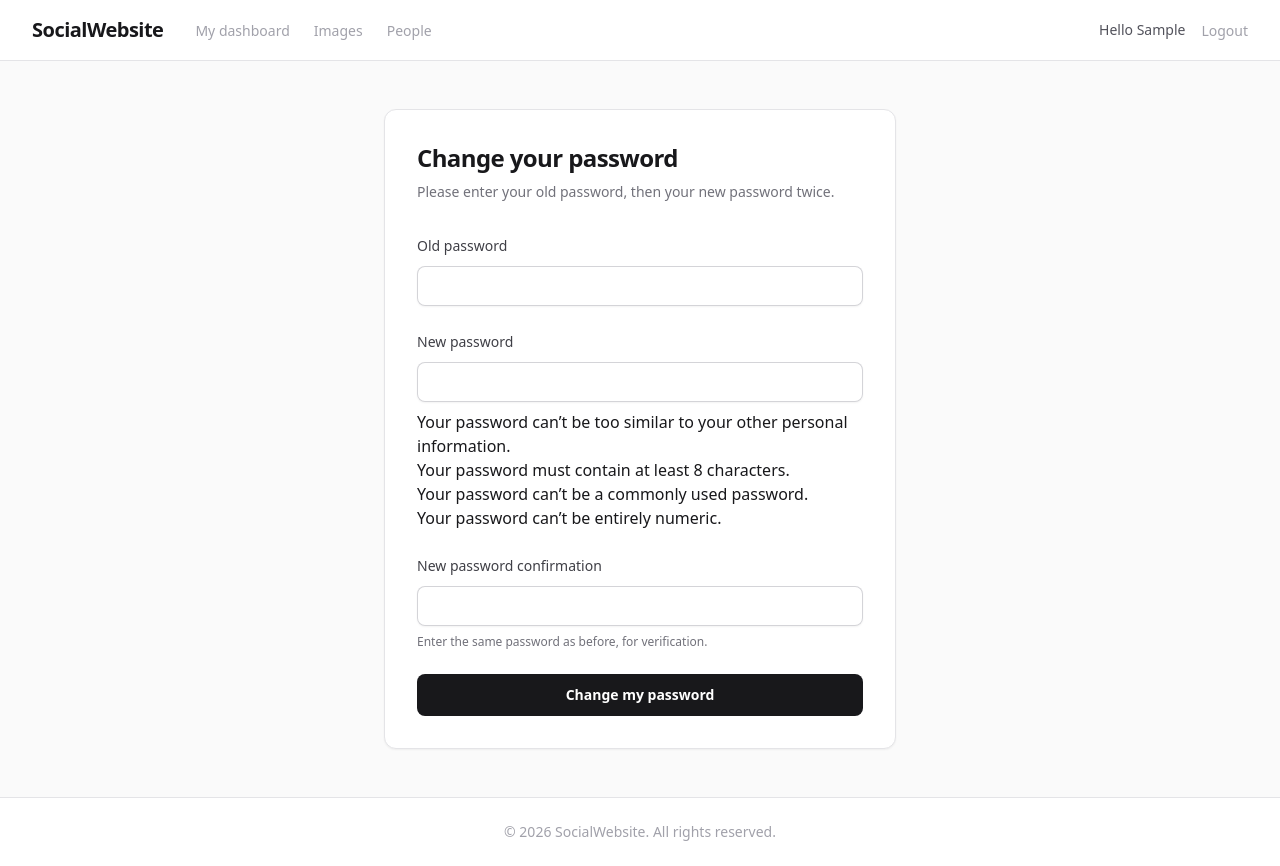
After one commit to ArastooMaleki/SocialWebsite, a Django app: page /account/change-password/ in a window 1280 px wide. The commit adds this page. Run offline with Django 5.2, Linux system fonts and the light colour scheme; the visitor is signed in with stand-in values (Sample User, id 1); some libraries are stand-ins or nearby versions.

Commit message:
feat : create change password views

```diff
--- /dev/null
+++ b/account/templates/registration/password_change_form.html
@@ -0,0 +1,62 @@
+{% extends "base.html" %}
+
+{% block title %}Change Password{% endblock %}
+
+{% block content %}
+<div class="max-w-xl mx-auto py-12 px-4 sm:px-6 lg:px-8">
+    <div class="bg-white p-8 border border-zinc-200 rounded-xl shadow-sm">
+
+        <!-- Header -->
+        <div class="mb-8">
+            <h1 class="text-2xl font-bold tracking-tight text-zinc-900">Change your password</h1>
+            <p class="mt-2 text-sm text-zinc-500">
+                Please enter your old password, then your new password twice.
+            </p>
+        </div>
+
+        <!-- Form -->
+        <form method="post" class="space-y-6">
+            {% csrf_token %}
+
+            <!-- General Form Errors -->
+            {% if form.non_field_errors %}
+            <div class="bg-red-50 border border-red-200 text-red-800 text-sm rounded-lg p-4" role="alert">
+                {% for error in form.non_field_errors %}
+                <p class="font-medium">{{ error }}</p>
+                {% endfor %}
+            </div>
+            {% endif %}
+
+            <!-- Loop through form fields for consistent styling -->
+            {% for field in form %}
+            <div>
+                <label for="{{ field.id_for_label }}" class="block text-sm font-medium leading-6 text-zinc-700">
+                    {{ field.label }}
+                </label>
+                <div class="mt-2">
+                    <input type="password" name="{{ field.name }}" id="{{ field.id_for_label }}"
+                        autocomplete="{{ field.name }}"
+                        class="block w-full rounded-lg border-0 py-2 px-3 text-zinc-900 shadow-sm ring-1 ring-inset ring-zinc-300 placeholder:text-zinc-400 focus:ring-2 focus:ring-inset focus:ring-violet-600 sm:text-sm sm:leading-6"
+                        required>
+                </div>
+                {% if field.help_text %}
+                <p class="mt-2 text-xs text-zinc-500">{{ field.help_text|safe }}</p>
+                {% endif %}
+                {% for error in field.errors %}
+                <p class="mt-1 text-xs text-red-600">{{ error }}</p>
+                {% endfor %}
+            </div>
+            {% endfor %}
+
+            <!-- Submit Button -->
+            <div>
+                <button type="submit"
+                    class="w-full flex justify-center py-2.5 px-4 border border-transparent text-sm font-semibold rounded-lg text-white bg-zinc-900 hover:bg-zinc-800 focus:outline-none focus:ring-2 focus:ring-offset-2 focus:ring-zinc-900 transition-colors">
+                    Change my password
+                </button>
+            </div>
+        </form>
+
+    </div>
+</div>
+{% endblock %}
--- a/account/urls.py
+++ b/account/urls.py
@@ -6,5 +6,13 @@ from .views import dashoboard
 urlpatterns = [
     path("login/", views.LoginView.as_view(), name="login"),
     path("logout", views.LogoutView.as_view(), name="logout"),
+    path(
+        "change-password/", views.PasswordChangeView.as_view(), name="password_change"
+    ),
+    path(
+        "change-password/done/",
+        views.PasswordChangeDoneView.as_view(),
+        name="password_change_done",
+    ),
     path("", dashoboard, name="dashboard"),
 ]
```
Also changed, not shown: account/templates/account/dashboard.html (+23 -0 lines), account/templates/registration/password_change_done.html (added, +41 -0 lines).
